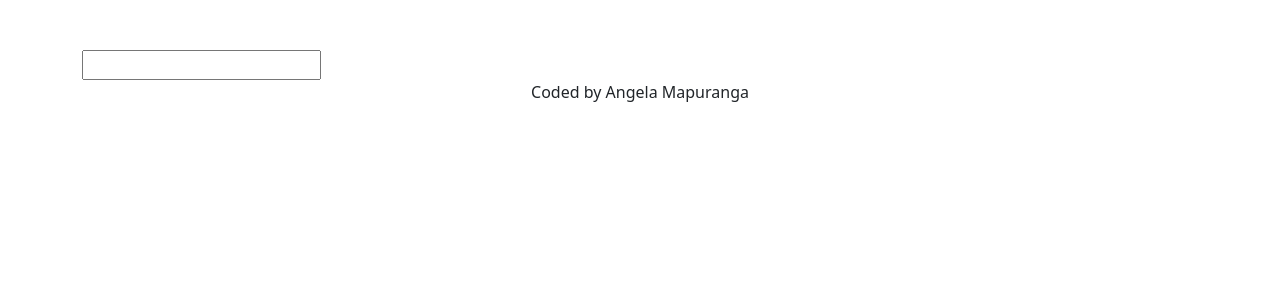
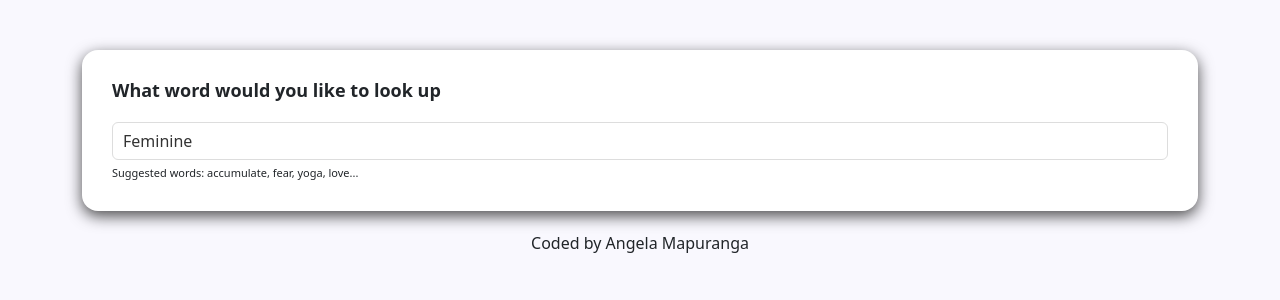
Before and after one commit to Angelamelissamapuranga/dictionary-app, a React (Create React App) app: page / in a window 1280 px wide. Shown: the top 300 px of the page. Built offline with nearby package versions, Linux system fonts and the light colour scheme; no server answers.

Commit message:
added Css styling

```diff
--- a/src/App.css
+++ b/src/App.css
@@ -0,0 +1,16 @@
+body {
+  background: #f9f8fe;
+}
+
+a {
+  color: #f9f8fe;
+}
+
+.App-header {
+  margin: 30px 0;
+}
+
+.App-footer {
+  text-align: center;
+  margin: 30px 0;
+}
--- a/src/App.js
+++ b/src/App.js
@@ -8,7 +8,7 @@ export default function App() {
       <div className="App">
         <header className="App-header"></header>
         <main>
-          <Dictionary />
+          <Dictionary defaultKeyword="Feminine" />
         </main>
         <footer className="text-center">Coded by Angela Mapuranga</footer>
       </div>
--- a/src/Dictionary.css
+++ b/src/Dictionary.css
@@ -1,3 +1,30 @@
 .Dictionary {
   margin-top: 50px;
 }
+
+.Dictionary h1 {
+  font-size: 18px;
+  font-weight: bold;
+  margin-bottom: 20px;
+}
+
+.Dictionary section {
+  background: white;
+  padding: 30px;
+  border-radius: 16px;
+  box-shadow: 0 5px 15px rgba(0, 0, 0, 0.7);
+  margin: 20px 0;
+}
+
+.Dictionary input {
+  width: 100%;
+  border-radius: 6px;
+  padding: 6px 10px;
+  color: #333;
+  border: 1px solid #ddd;
+}
+
+.Dictionary .hint {
+  font-size: 11px;
+  margin-top: 5px;
+}
--- a/src/Dictionary.js
+++ b/src/Dictionary.js
@@ -3,31 +3,56 @@ import axios from "axios";
 import Results from "./Results";
 import "./Dictionary.css";
 
-export default function Dictionary() {
-  let [keyword, setKeyword] = useState("");
+export default function Dictionary(props) {
+  let [keyword, setKeyword] = useState(props.defaultKeyword);
   let [results, setResults] = useState(null);
+  let [loaded, setLoaded] = useState(false);
 
   function handleResponse(response) {
     setResults(response.data);
     console.log(response.data);
   }
-  function search(event) {
-    event.preventDefault();
+
+  function search() {
     let apiKey = "40bdb8c3a26579atfoa8a2d376def906";
     let apiUrl = `https://api.shecodes.io/dictionary/v1/define?word=${keyword}&key=${apiKey}`;
     axios.get(apiUrl).then(handleResponse);
   }
 
+  function load() {
+    setLoaded(true);
+    search();
+  }
+
+  function handleSubmit(event) {
+    event.preventDefault();
+    search();
+  }
+
   function handleKeywordChange(event) {
     setKeyword(event.target.value);
   }
-
+  if (loaded) {
     return (
       <div className="Dictionary">
-      <form onSubmit={search}>
-        <input type="search" onChange={handleKeywordChange} />
+        <section>
+          <h1>What word would you like to look up</h1>
+          <form onSubmit={handleSubmit}>
+            <input
+              type="search"
+              onChange={handleKeywordChange}
+              defaultValue={props.defaultKeyword}
+            />
           </form>
+          <div className="hint">
+            Suggested words: accumulate, fear, yoga, love...
+          </div>
+        </section>
         <Results results={results} />
       </div>
     );
+  } else {
+    load();
+    return "Loading";
   }
+}
--- /dev/null
+++ b/src/Meaning.css
@@ -0,0 +1,12 @@
+.Meaning h3 {
+  font-size: 24px;
+  line-height: 1.5;
+  font-weight: bold;
+}
+
+.Meaning .example {
+  font-size: 14px;
+  opacity: 0.7;
+  font-style: italic;
+  margin-top: 10px;
+}
--- a/src/Meaning.js
+++ b/src/Meaning.js
@@ -1,15 +1,18 @@
 import React from "react";
+import Synonyms from "./Synonyms";
+import "./Meaning.css";
 
 export default function Meaning(props) {
   return (
     <div className="Meaning">
       <h3>{props.meaning.partOfSpeech}</h3>
 
-      <p>
-        {props.meaning.definition}
-        <br />
+      <div className="definition">{props.meaning.definition}</div>
+      <br />
+      <div className="example">
         <em> {props.meaning.example} </em>
-      </p>
+      </div>
+      <Synonyms synonyms={props.synonyms} />
     </div>
   );
 }
--- /dev/null
+++ b/src/Phonetics.js
@@ -0,0 +1,5 @@
+import React from "react";
+
+export default function Phonetics(props) {
+  return <div className="Phonetics">{props.phonetic}</div>;
+}
--- /dev/null
+++ b/src/Results.css
@@ -0,0 +1,5 @@
+.Results h2 {
+  font-size: 36px;
+  font-weight: bold;
+  line-height: 1.5;
+}
--- a/src/Results.js
+++ b/src/Results.js
@@ -1,20 +1,30 @@
 import React from "react";
 import Meaning from "./Meaning";
+import Phonetics from "./Phonetics";
+import "./Results.css";
 
 export default function Results(props) {
   if (!props.results) {
-    return null; // no results yet
+    return null;
   }
 
-  const meanings = props.results.meanings || []; // safely fallback
+  const meanings = props.results.meanings || [];
+  const phonetic = props.results.phonetic || [];
 
   return (
     <div className="Results">
-      <h2>{props.results.word}</h2>
+      <section>
+        <h2>{props.results.word}</h2>
+        {props.results.phonetics &&
+          props.results.phonetics.map((phonetic, index) => (
+            <Phonetics key={index} phonetic={phonetic} />
+          ))}
+      </section>
+
       {meanings.map((meaning, index) => (
-        <div key={index}>
+        <section key={index}>
           <Meaning meaning={meaning} />
-        </div>
+        </section>
       ))}
     </div>
   );
--- /dev/null
+++ b/src/Synonyms.js
@@ -0,0 +1,19 @@
+import React from "react";
+
+export default function Synonyms(props) {
+  if (props.synonyms) {
+    return (
+      <ul className="Synonyms">
+        {props.synonyms.map(function (synonym, index) {
+          return;
+
+          <li key={index}>
+            <span>{synonym}</span>
+          </li>;
+        })}
+      </ul>
+    );
+  } else {
+    return null;
+  }
+}
```
Lines whose indentation alone changed are shown as unchanged.
